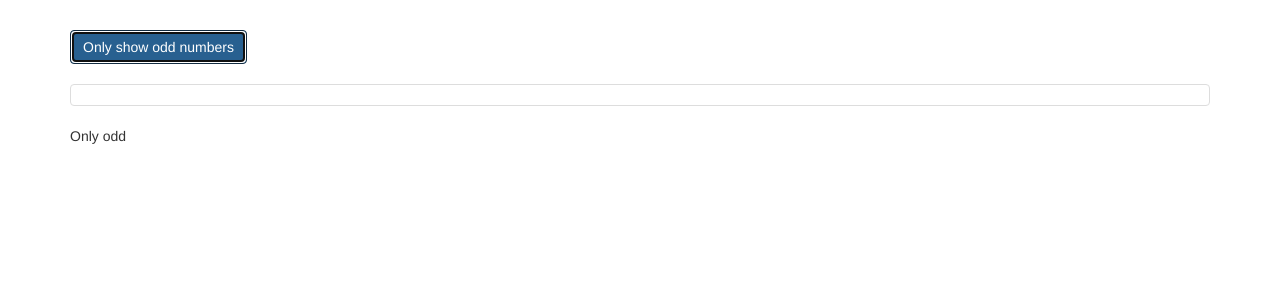
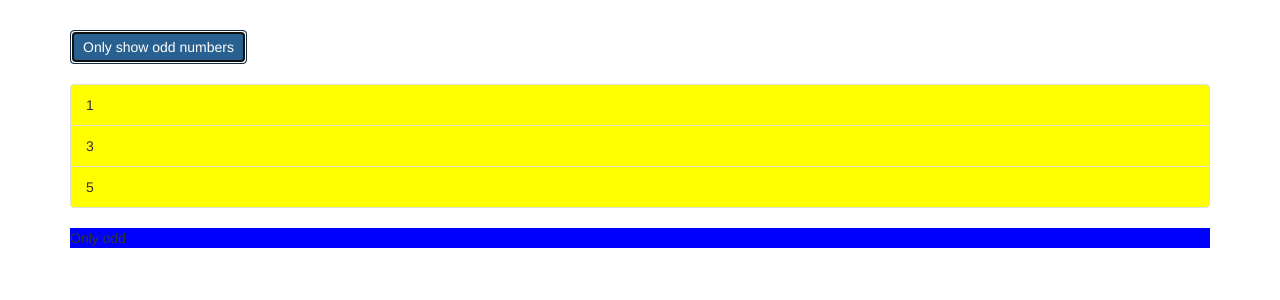
Before and after one commit to LeTon25/angular-series, an Angular app in the folder directives/: page / in a window 1280 px wide. Both pictures are taken after a click on the button "Only show odd numbers". Shown: the top 300 px of the page. Built offline with nearby package versions, Linux system fonts and the light colour scheme.

Commit message:
add directives

```diff
--- a/directives/angular.json
+++ b/directives/angular.json
@@ -102,5 +102,8 @@
         }
       }
     }
+  },
+  "cli": {
+    "analytics": false
   }
 }
--- a/directives/src/app/app.component.html
+++ b/directives/src/app/app.component.html
@@ -1,17 +1,25 @@
 <div class="container">
   <div class="row">
     <div class="col-xs-12">
-      <button
-        class="btn btn-primary"
-        (click)="onlyOdd = !onlyOdd">Only show odd numbers</button>
+      <button class="btn btn-primary" (click)="onlyOdd = !onlyOdd">Only show odd numbers</button>
       <br><br>
       <ul class="list-group">
-        <li
-          class="list-group-item">
-        </li>
+        <div *ngIf="onlyOdd">
+          <li class="list-group-item"
+            [ngClass] ="{odd: odd % 2 !== 0}"
+            [ngStyle] = "{backgroundColor: odd % 2 !== 0 ? 'yellow' : 'transparent'}"
+            *ngFor="let odd of oddNumbers">
+            {{ odd}}
+          </li>
+        </div>
+        <div *ngIf="!onlyOdd">
+          <li class="list-group-item" *ngFor="let even of evenNumbers">
+            {{ even}}
+          </li>
+        </div>
       </ul>
       <ng-template [ngIf]="onlyOdd">
-        <p>Only odd</p>
+        <p appBasicHighlight >Only odd</p>
       </ng-template>
     </div>
   </div>
--- a/directives/src/app/app.component.ts
+++ b/directives/src/app/app.component.ts
@@ -8,4 +8,7 @@
 export class AppComponent {
   numbers = [1, 2, 3, 4, 5];
   onlyOdd = false;
+  oddNumbers : number[] = [1,3,5];
+  evenNumbers : number[] = [2,4];
+
 }
--- a/directives/src/app/app.module.ts
+++ b/directives/src/app/app.module.ts
@@ -4,10 +4,12 @@
 
 
 import { AppComponent } from './app.component';
+import { BasicHighlightDirective } from './basic-highlight/basic-highlight.directive';
 
 @NgModule({
   declarations: [
-    AppComponent
+    AppComponent,
+    BasicHighlightDirective
   ],
   imports: [
     BrowserModule,
--- /dev/null
+++ b/directives/src/app/basic-highlight/basic-highlight.directive.ts
@@ -0,0 +1,16 @@
+import { Directive, ElementRef, OnInit } from '@angular/core';
+
+@Directive({
+  selector: '[appBasicHighlight]'
+})
+export class BasicHighlightDirective implements OnInit {
+
+  constructor(private elementRef :ElementRef)
+  {
+
+  }
+
+  ngOnInit(): void {
+    this.elementRef.nativeElement.style.backgroundColor = 'blue';
+  }
+}
```
